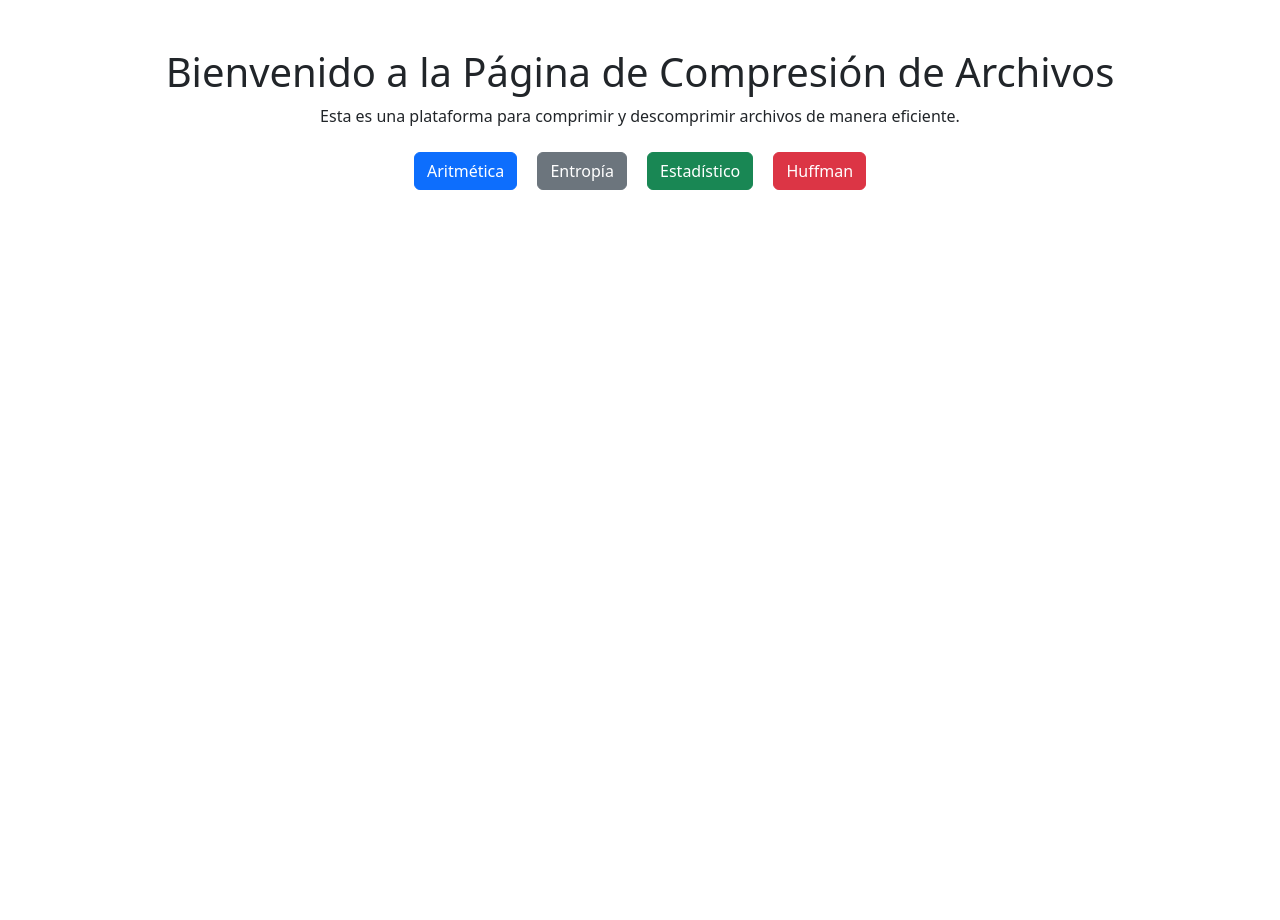
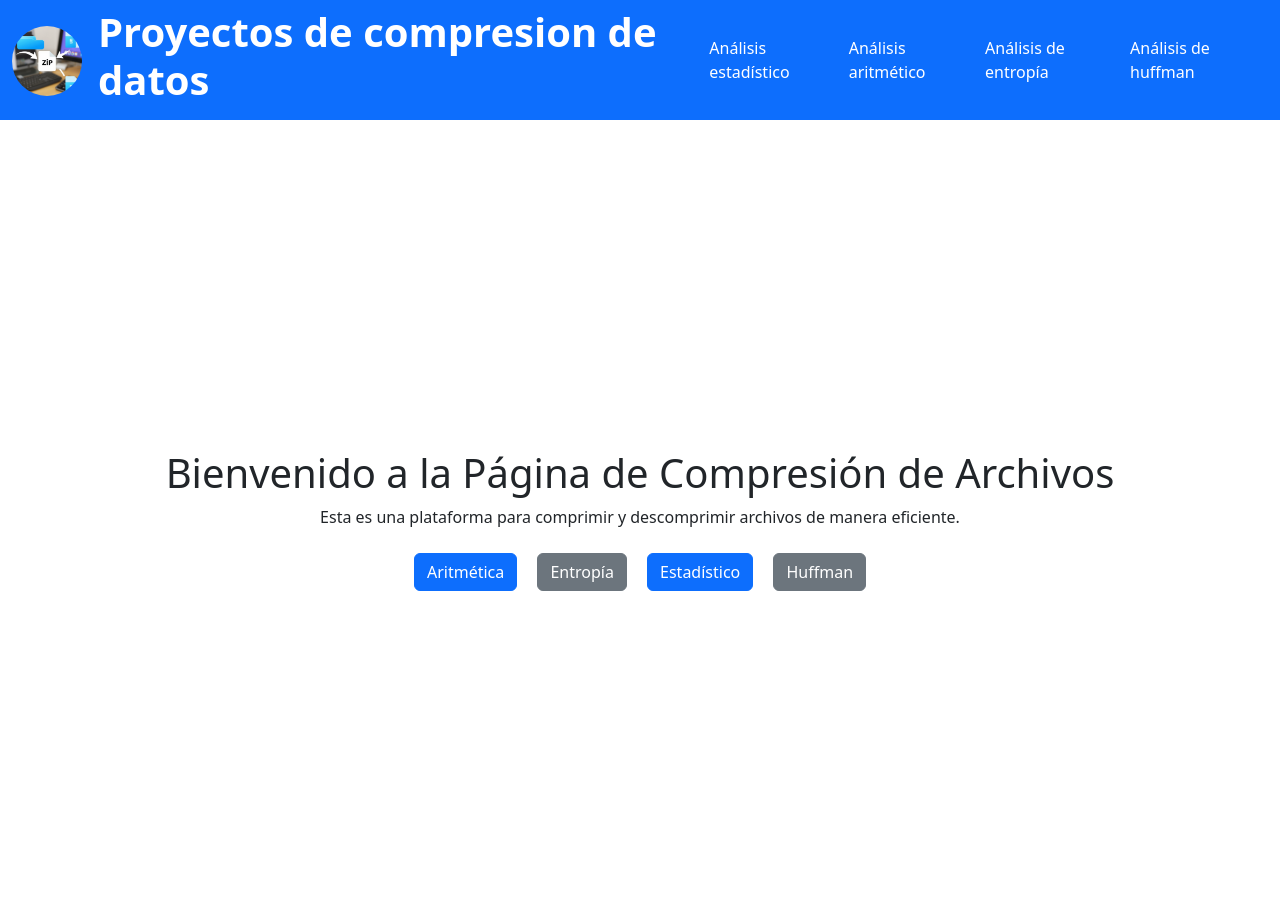
Before and after one commit to Ecadra/proyectos-compresion, a Django app: page / in a window 1280 px wide. Before the commit the page ends 190 px from the top, so only its background shows below. Run offline with Django 5.2, Linux system fonts and the light colour scheme.

Commit message:
configuracion del navbar para el sitio

```diff
--- a/templates/core/home.html
+++ b/templates/core/home.html
@@ -9,14 +9,16 @@
 
 <!-- El bloque de contenido será lo siguiente -->
 {% block content %}
-    <div class="container mt-5">
-        <h1 class="text-center">Bienvenido a la Página de Compresión de Archivos</h1>
-        <p class="text-center">Esta es una plataforma para comprimir y descomprimir archivos de manera eficiente.</p>
-        <div class="text-center mt-4">
-            <a href="{% url 'aritmetica' %}" class="btn btn-primary mx-2">Aritmética</a>
-            <a href="{% url 'entropia' %}" class="btn btn-secondary mx-2">Entropía</a>
-            <a href="{% url 'estadistico' %}" class="btn btn-success mx-2">Estadístico</a>
-            <a href="{% url 'huffman' %}" class="btn btn-danger mx-2">Huffman</a>
+    <div class="d-flex justify-content-center align-items-center vh-100">
+        <div class="container text-center">
+            <h1 class="text-center">Bienvenido a la Página de Compresión de Archivos</h1>
+            <p class="text-center">Esta es una plataforma para comprimir y descomprimir archivos de manera eficiente.</p>
+            <div class="text-center mt-4"></div>
+                <a href="{% url 'aritmetica' %}" class="btn btn-primary mx-2">Aritmética</a>
+                <a href="{% url 'entropia' %}" class="btn btn-secondary mx-2">Entropía</a>
+                <a href="{% url 'estadistico' %}" class="btn btn-primary mx-2">Estadístico</a>
+                <a href="{% url 'huffman' %}" class="btn btn-secondary mx-2">Huffman</a>
+            </div>
         </div>
     </div>
 {% endblock content %}
--- a/templates/navbar.html
+++ b/templates/navbar.html
@@ -0,0 +1,30 @@
+{% load static %}
+    <nav class="navbar navbar-expand-lg navbar-light bg-primary">
+        <div class="container-fluid">
+            <a class="navbar-brand" href="/">
+                <img src="{% static 'images/compresionLogo.png' %}" alt="Logo" width="70" height="70" class="d-inline-block align-text-top rounded-pill">
+            </a>
+            <div class="main-header">
+                <h1 class = "fw-bold main-title text text-white">Proyectos de compresion de datos</h1>
+            </div>
+            <button class="navbar-toggler" type="button" data-bs-toggle="collapse" data-bs-target="#navbarNav" aria-controls="navbarNav" aria-expanded="false" aria-label="Toggle navigation">
+                <span class="navbar-toggler-icon"></span>
+            </button>
+            <div class="collapse navbar-collapse" id="navbarNav">
+                <ul class="navbar-nav ms-auto">
+                    <li class="nav-item">
+                        <a class="nav-link text-white" href="{% url 'estadistico' %}">Análisis estadístico</a>
+                    </li>
+                    <li class="nav-item">
+                        <a class="nav-link text-white" href="{% url 'aritmetica' %}">Análisis aritmético</a>
+                    </li>
+                    <li class="nav-item">
+                        <a class="nav-link text-white" href="{% url 'entropia' %}">Análisis de entropía</a>
+                    </li>
+                    <li class="nav-item">
+                        <a class="nav-link text-white" href="{% url 'huffman' %}">Análisis de huffman</a>
+                    </li>
+                </ul>
+            </div>
+        </div>
+    </nav>
```
Also changed, not shown: static/images/compresionLogo.png (added).
